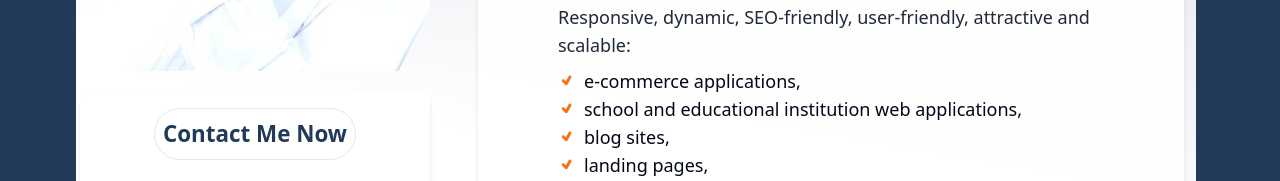
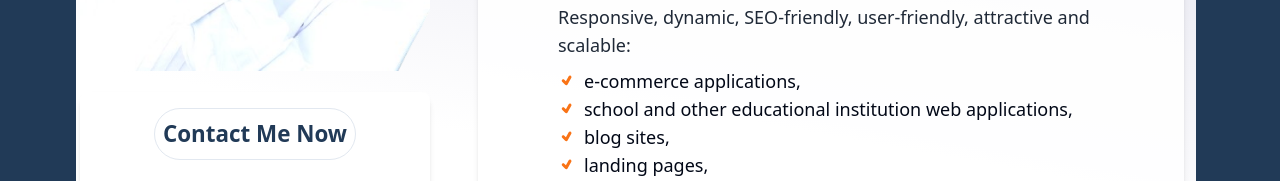
Before and after one commit to aademola1979/ademolaadeniji, a Next.js app: page / in a window 1280 px wide. Shown: the part 517-698 px from the top of the page. Built offline with nearby package versions, Linux system fonts and the light colour scheme.

Commit message:
edited constant

```diff
--- a/app/module/landing-page/Offers.tsx
+++ b/app/module/landing-page/Offers.tsx
@@ -6,7 +6,7 @@ const Offers = () => {
             text: "e-commerce applications,"
         },
         {
-            text: "school and educational institution web applications,"
+            text: "school and other educational institution web applications,"
         },
         {
             text: "blog sites,"
--- a/lib/utility/constants.ts
+++ b/lib/utility/constants.ts
@@ -12,7 +12,7 @@ export const workData = [
     {
          id:"work-2",
         title:"Africare",
-        description:"Africare, a telemedcine site, being built in conjunction with a team to make health care accessible to many people across Africa.",
+        description:"Africare, a telemedicine site, being built in conjunction with a team to make health care accessible to many people across Africa.",
         imgUrl:"/images/africare.png",
         category:"Telemedicine",
         siteUrl:"https://africare-frontend.vercel.app/",
```
